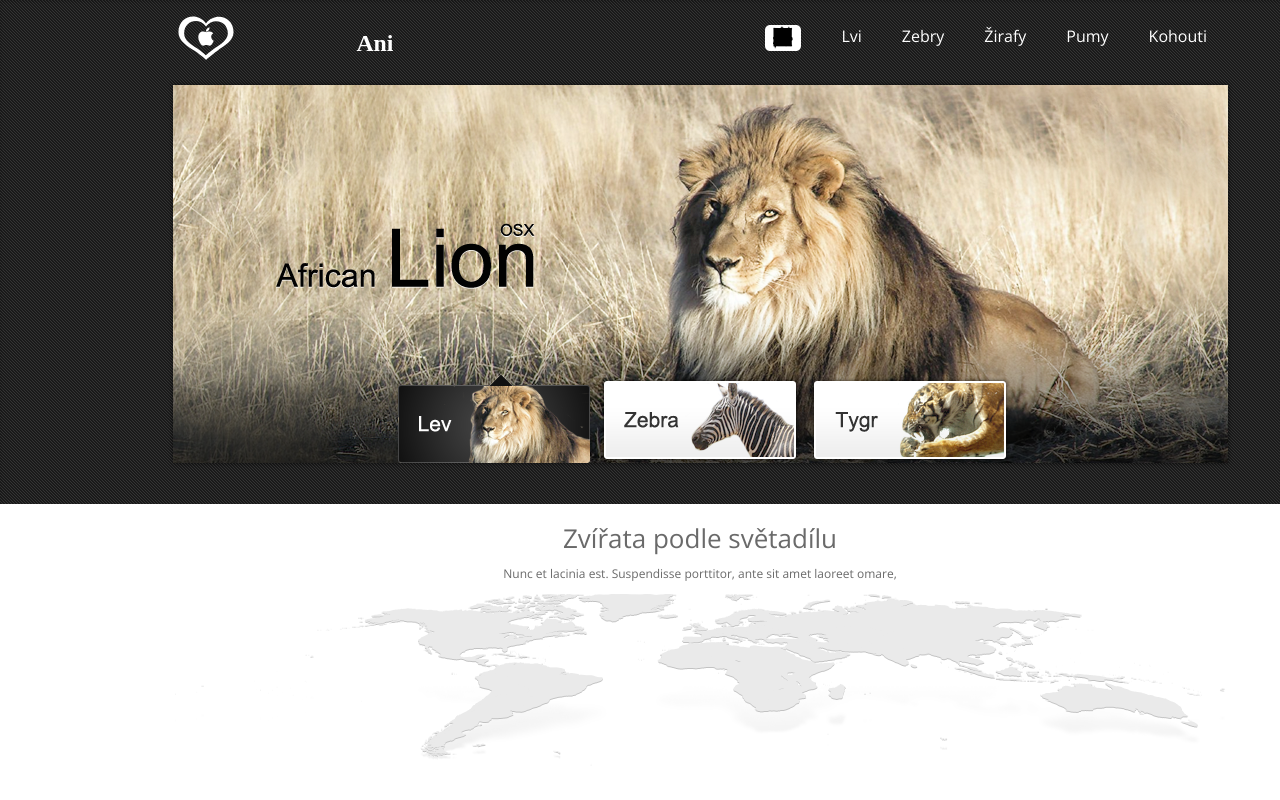
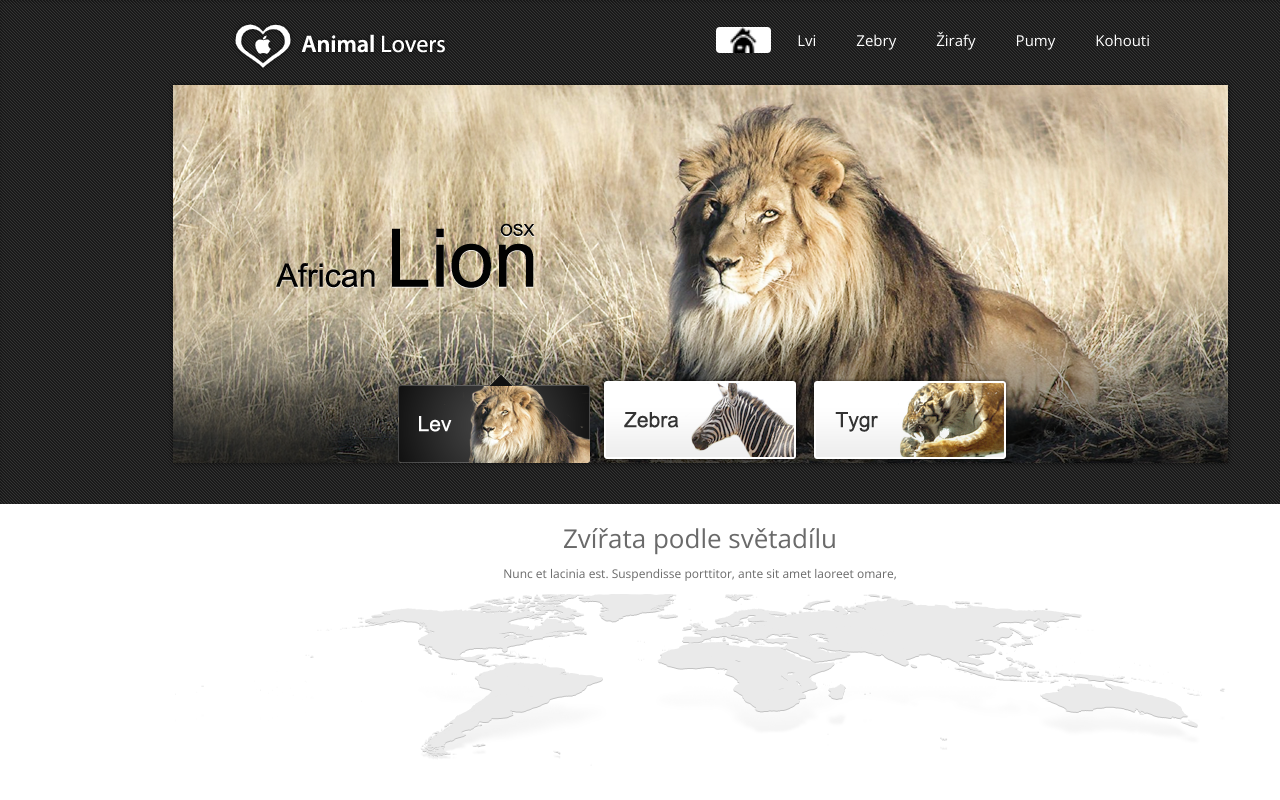
Before and after one commit to katerinafaustenova/animal_lovers_test_project, a Next.js app: page / in a window 1280 px wide. Shown: the top 800 px of the page. Built offline with nearby package versions, Linux system fonts and the light colour scheme.

Commit message:
header & layout style

```diff
--- a/pages/header.js
+++ b/pages/header.js
@@ -3,14 +3,12 @@
 export default function Header() {
   return (
     <div className={styles.wrapper}>
-      <div>
-        <img src="/logo.svg" className={styles.logo} />
+      <div className={styles.logo}>
+        <img src="/logo.png" />
       </div>
       <ul className={styles.ul}>
-        <li>
-          <a>
-            <img src="/home.svg" />
-          </a>
+        <li className={styles.active}>
+          <img src="/home1.svg" />
         </li>
         <li>
           <a>Lvi</a>
--- a/styles/Footer.module.css
+++ b/styles/Footer.module.css
@@ -9,7 +9,7 @@
 .wrapper {
   display: flex;
   justify-content: space-between;
-  width: 1200px;
+  width: 940px;
   margin: 0 auto;
   line-height: 60px;
   font-size: 13px;
--- a/styles/Header.module.css
+++ b/styles/Header.module.css
@@ -2,17 +2,45 @@
   display: flex;
   justify-content: space-between;
   align-items: center;
-  width: 1054px;
+  width: 940px;
   height: 80px;
   color: white;
 }
+.logo {
+  display: flex;
+  justify-content: center;
+  align-items: center;
+  padding-top: 10px;
+  height: 80px;
+}
 
 .ul {
+  margin: 0;
   list-style: none;
   display: flex;
 }
 
-.ul li a {
-  padding: 0 20px;
+.ul li {
+  display: flex;
+  justify-content: center;
+  margin: 0 6px;
+  padding: 0px 14px;
   cursor: pointer;
+  height: 26px;
+  line-height: 26px;
+  border-radius: 4px;
+  font-size: 15px;
+  transition: 0.18s;
 }
+.ul li image {
+}
+
+.ul li:hover {
+  background-color: #fff;
+  color: black;
+}
+
+.ul li.active {
+  background-color: #fff;
+  color: black;
+}
--- a/styles/Headline.module.css
+++ b/styles/Headline.module.css
@@ -1,7 +1,7 @@
 .headline {
   color: #6a6a6a;
   text-align: center;
-  width: 1200px;
+  width: 940px;
   margin: 10px auto;
   margin-bottom: 30px;
   background-image: url(/line-bg1.png);
--- a/styles/News.module.css
+++ b/styles/News.module.css
@@ -1,4 +1,5 @@
 .wrapper {
   display: flex;
   margin: 0px auto;
+  max-width: 940px;
 }
```
Also changed, not shown: public/home.svg (deleted), public/home1.svg (added).
